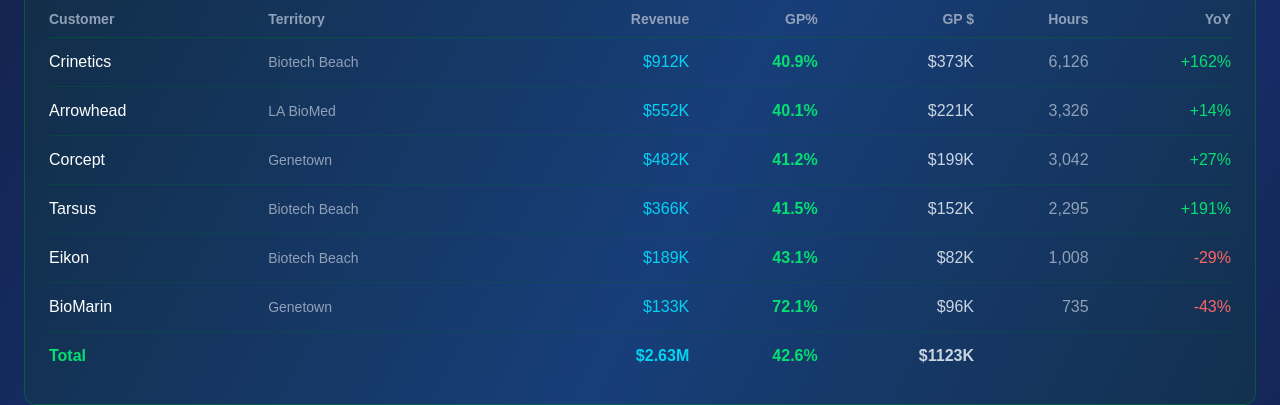
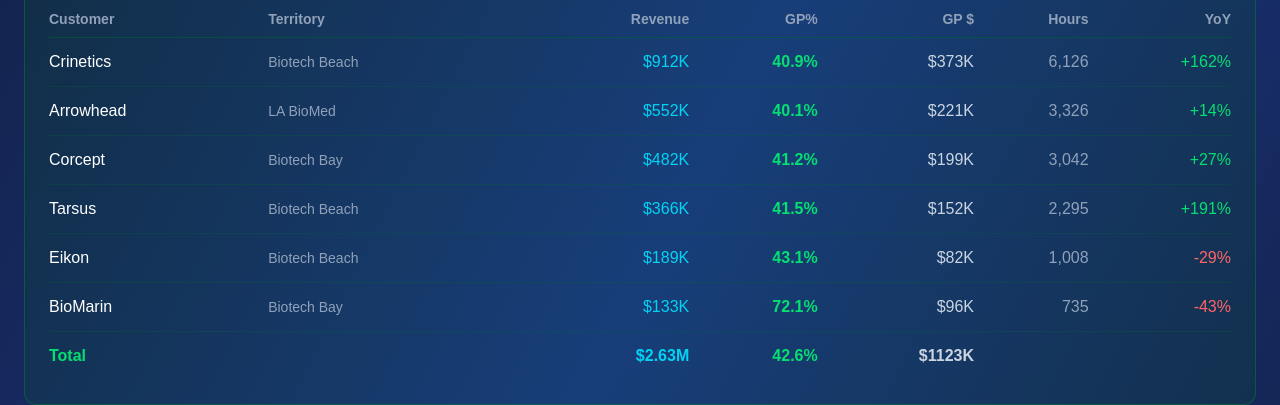
Before and after one commit to kbrown10000/western-region-analysis, a Next.js app: page /margin-analysis in a window 1280 px wide. Shown: the part 980-1385 px from the top of the page. Built offline with nearby package versions, Linux system fonts and the light colour scheme.

Commit message:
Fix: Rename Genetown to Biotech Bay (correct BioSpace terminology)

```diff
--- a/src/app/bay-area-deep-dive/page.tsx
+++ b/src/app/bay-area-deep-dive/page.tsx
@@ -47,7 +47,7 @@
 
       <main className="max-w-7xl mx-auto px-6 py-12">
         <div className="mb-8">
-          <h1 className="text-4xl font-bold text-white mb-2">🌉 Genetown USA</h1>
+          <h1 className="text-4xl font-bold text-white mb-2">🌉 Biotech Bay</h1>
           <p className="text-xl text-cyan-400 mb-2">San Francisco Bay Area</p>
           <p className="text-slate-400">The birthplace of biotech — South San Francisco, Berkeley, and the peninsula</p>
         </div>
--- a/src/app/dashboard/page.tsx
+++ b/src/app/dashboard/page.tsx
@@ -10,7 +10,7 @@
 const revenueByTerritory = [
   { territory: 'Biotech Beach', revenue: 9550000, gp: 42.5, customers: 147, gpDollars: 4058750 },
   { territory: 'LA BioMed', revenue: 6470000, gp: 22.0, customers: 8, gpDollars: 1423400 },
-  { territory: 'Genetown', revenue: 790000, gp: 41.8, customers: 4, gpDollars: 330220 },
+  { territory: 'Biotech Bay', revenue: 790000, gp: 41.8, customers: 4, gpDollars: 330220 },
   { territory: 'Cascadia', revenue: 370000, gp: 24.5, customers: 1, gpDollars: 90650 },
 ];
 
@@ -25,7 +25,7 @@
   { name: 'Arrowhead', revenue: 552, gp: 40.1, tier: 'A', territory: 'LA BioMed', yoy: 13.5, trend: '↑' },
   { name: 'STAAR Surgical', revenue: 496, gp: 30.9, tier: 'B', territory: 'LA BioMed', yoy: -15.8, trend: '↓' },
   { name: 'Halozyme', revenue: 483, gp: 37.3, tier: 'B', territory: 'Biotech Beach', yoy: -24.6, trend: '↓' },
-  { name: 'Corcept', revenue: 482, gp: 41.2, tier: 'A', territory: 'Genetown', yoy: 27.0, trend: '↑' },
+  { name: 'Corcept', revenue: 482, gp: 41.2, tier: 'A', territory: 'Biotech Bay', yoy: 27.0, trend: '↑' },
 ];
 
 // Tier breakdown (REAL DATA)
--- a/src/app/la-deep-dive/page.tsx
+++ b/src/app/la-deep-dive/page.tsx
@@ -38,7 +38,7 @@
         <div className="max-w-7xl mx-auto px-6 py-4 flex justify-between items-center">
           <Link href="/" className="text-white font-bold text-xl">USDM Western Region</Link>
           <nav className="flex gap-6">
-            <Link href="/bay-area-deep-dive" className="text-slate-400 hover:text-white">Genetown</Link>
+            <Link href="/bay-area-deep-dive" className="text-slate-400 hover:text-white">Biotech Bay</Link>
             <Link href="/san-diego-deep-dive" className="text-slate-400 hover:text-white">Biotech Beach</Link>
             <Link href="/seattle-deep-dive" className="text-slate-400 hover:text-white">Cascadia</Link>
           </nav>
--- a/src/app/map/page.tsx
+++ b/src/app/map/page.tsx
@@ -67,7 +67,7 @@
 
 const regionLabels: Record<string, string> = {
   'All': 'All Regions',
-  'NorCal': 'Genetown',
+  'NorCal': 'Biotech Bay',
   'LA': 'LA BioMed',
   'SanDiego': 'Biotech Beach',
   'PNW': 'Cascadia',
--- a/src/app/margin-analysis/page.tsx
+++ b/src/app/margin-analysis/page.tsx
@@ -18,16 +18,16 @@
 const starCustomers = [
   { name: 'Crinetics', revenue: 911795, gp: 40.9, gpDollars: 372851, hours: 6126, trend: '+162%', territory: 'Biotech Beach' },
   { name: 'Arrowhead', revenue: 551694, gp: 40.1, gpDollars: 221415, hours: 3326, trend: '+14%', territory: 'LA BioMed' },
-  { name: 'Corcept', revenue: 481861, gp: 41.2, gpDollars: 198650, hours: 3042, trend: '+27%', territory: 'Genetown' },
+  { name: 'Corcept', revenue: 481861, gp: 41.2, gpDollars: 198650, hours: 3042, trend: '+27%', territory: 'Biotech Bay' },
   { name: 'Tarsus', revenue: 366193, gp: 41.5, gpDollars: 152101, hours: 2295, trend: '+191%', territory: 'Biotech Beach' },
   { name: 'Eikon', revenue: 189450, gp: 43.1, gpDollars: 81611, hours: 1008, trend: '-29%', territory: 'Biotech Beach' },
-  { name: 'BioMarin', revenue: 133018, gp: 72.1, gpDollars: 95886, hours: 735, trend: '-43%', territory: 'Genetown' },
+  { name: 'BioMarin', revenue: 133018, gp: 72.1, gpDollars: 95886, hours: 735, trend: '-43%', territory: 'Biotech Bay' },
 ];
 
 // Territory comparison - REAL DATA
 const territoryComparison = [
   { territory: 'Biotech Beach', revenue: 9550000, gp: 42.5, customers: 147 },
-  { territory: 'Genetown', revenue: 790000, gp: 41.8, customers: 4 },
+  { territory: 'Biotech Bay', revenue: 790000, gp: 41.8, customers: 4 },
   { territory: 'LA BioMed', revenue: 6470000, gp: 22.0, customers: 8 },
   { territory: 'Cascadia', revenue: 370000, gp: 24.5, customers: 1 },
 ];
--- a/src/app/market-analysis/page.tsx
+++ b/src/app/market-analysis/page.tsx
@@ -25,7 +25,7 @@
   const regions = [
     {
       name: 'San Francisco Bay Area',
-      nickname: 'Genetown USA',
+      nickname: 'Biotech Bay',
       emoji: '🌉',
       link: '/bay-area-deep-dive',
       targets: bayAreaTargets.length,
--- a/src/app/page.tsx
+++ b/src/app/page.tsx
@@ -78,7 +78,7 @@
           </p>
           <div className="grid grid-cols-1 md:grid-cols-2 lg:grid-cols-4 gap-6">
             <RegionCard
-              region="Genetown USA"
+              region="Biotech Bay"
               companies="250+"
               funding="$58B+ in 2025"
               focus="AI Drug Discovery, Gene Therapy"
@@ -181,7 +181,7 @@
             <NavCard title="💰 Customer LTV" link="/ltv" highlight />
             <NavCard title="⚠️ Churn Signals" link="/churn-signals" highlight />
             <NavCard title="🎯 Target Companies" link="/targets" highlight />
-            <NavCard title="Genetown Deep Dive" link="/bay-area-deep-dive" />
+            <NavCard title="Biotech Bay Deep Dive" link="/bay-area-deep-dive" />
             <NavCard title="LA BioMed Deep Dive" link="/la-deep-dive" />
             <NavCard title="Biotech Beach Deep Dive" link="/san-diego-deep-dive" />
             <NavCard title="Cascadia Deep Dive" link="/seattle-deep-dive" />
--- a/src/app/san-diego-deep-dive/page.tsx
+++ b/src/app/san-diego-deep-dive/page.tsx
@@ -38,7 +38,7 @@
         <div className="max-w-7xl mx-auto px-6 py-4 flex justify-between items-center">
           <Link href="/" className="text-white font-bold text-xl">USDM Western Region</Link>
           <nav className="flex gap-6">
-            <Link href="/bay-area-deep-dive" className="text-slate-400 hover:text-white">Genetown</Link>
+            <Link href="/bay-area-deep-dive" className="text-slate-400 hover:text-white">Biotech Bay</Link>
             <Link href="/seattle-deep-dive" className="text-slate-400 hover:text-white">Cascadia</Link>
             <Link href="/targets" className="text-slate-400 hover:text-white">All Targets</Link>
           </nav>
--- a/src/app/seattle-deep-dive/page.tsx
+++ b/src/app/seattle-deep-dive/page.tsx
@@ -37,7 +37,7 @@
         <div className="max-w-7xl mx-auto px-6 py-4 flex justify-between items-center">
           <Link href="/" className="text-white font-bold text-xl">USDM Western Region</Link>
           <nav className="flex gap-6">
-            <Link href="/bay-area-deep-dive" className="text-slate-400 hover:text-white">Genetown</Link>
+            <Link href="/bay-area-deep-dive" className="text-slate-400 hover:text-white">Biotech Bay</Link>
             <Link href="/san-diego-deep-dive" className="text-slate-400 hover:text-white">Biotech Beach</Link>
             <Link href="/targets" className="text-slate-400 hover:text-white">All Targets</Link>
           </nav>
```
